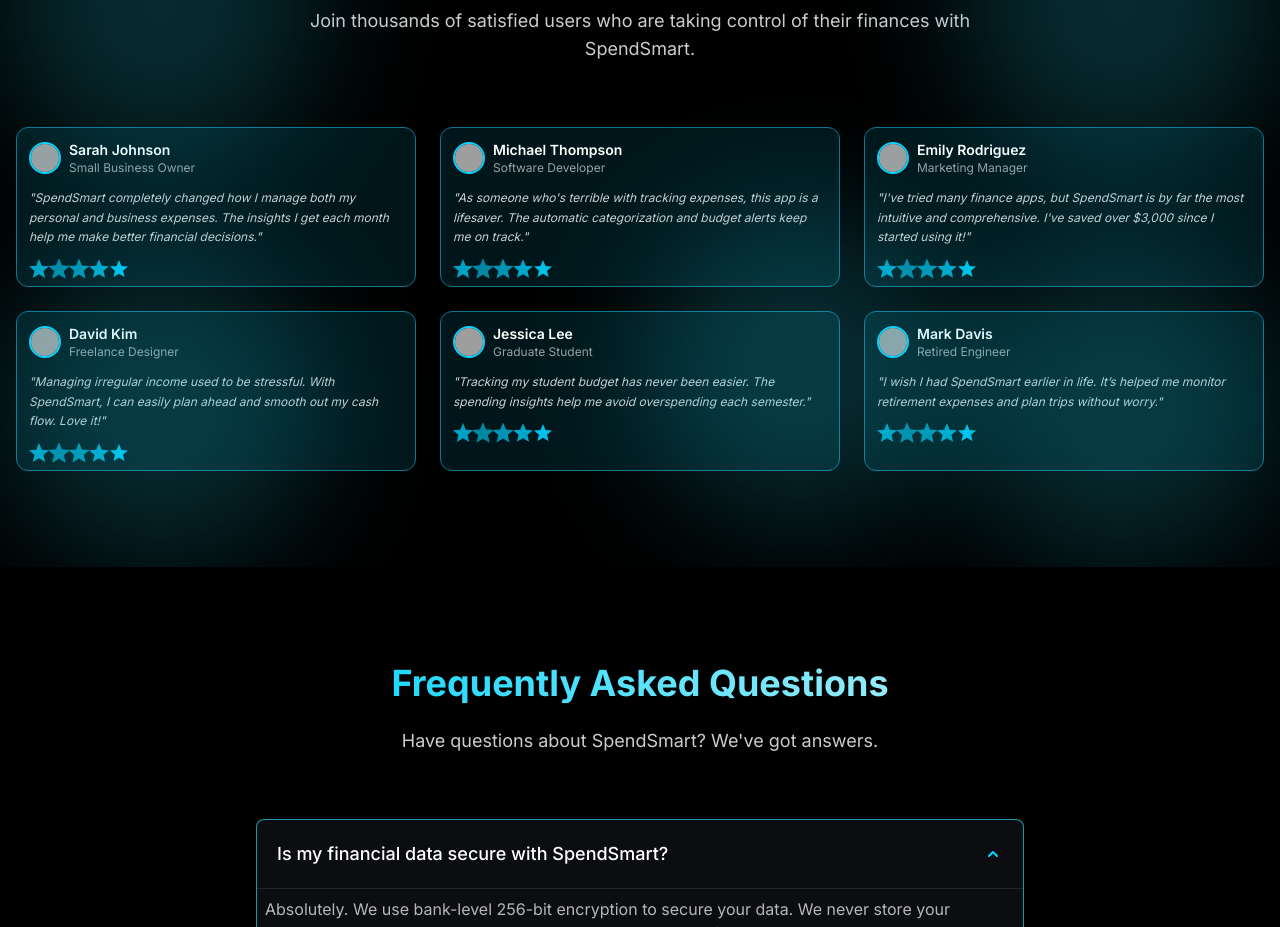
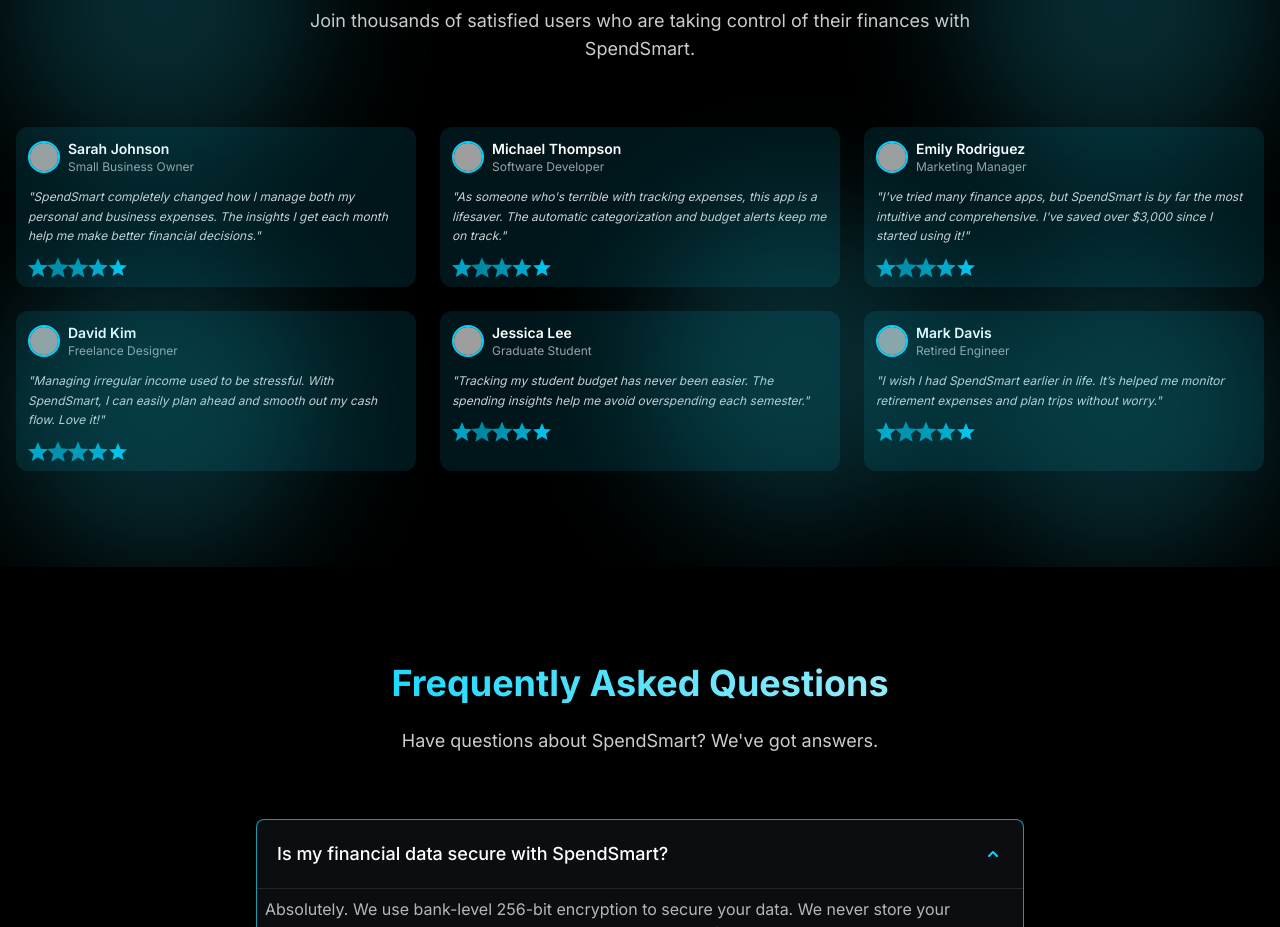
Before and after one commit to Sankalp20Tiwari/SpendSmart, a Next.js app: page / in a window 1280 px wide. Shown: the part 3940-4867 px from the top of the page. Built offline with nearby package versions, Linux system fonts and the light colour scheme; no server answers; grey boxes are pictures that could not be loaded.

Commit message:
border removed

```diff
--- a/app/components/Testimonials.jsx
+++ b/app/components/Testimonials.jsx
@@ -57,10 +57,10 @@
           {testimonialsData.map((testimonial, index) => (
             <motion.div
               key={index}
-              whileHover={{ scale: 1.1 }}
+              whileHover={{ scale: 1.05 }}
               className="w-full"
             >
-              <Card className=" bg-teal/10 border border-cyan-700 shadow-lg rounded-xl h-[160px]">
+              <Card className=" bg-teal/10 border-none shadow-lg  h-[160px]">
                 <CardContent className="p-3">
                   <div className="flex items-center mb-3">
                     <Image
```
